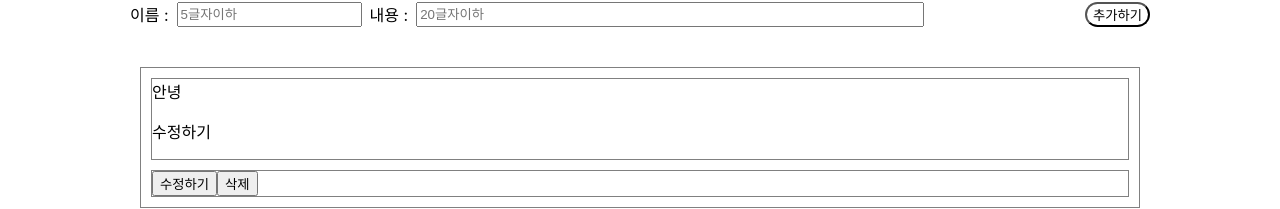
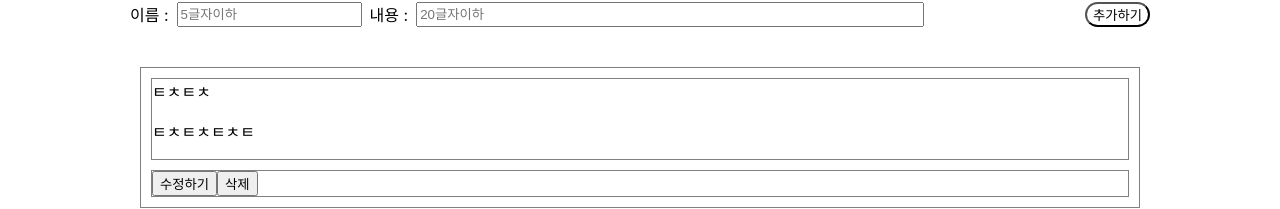
Before and after one commit to wyswhsl21/ohwellbeing, a React (Create React App) app: page /info/1 in a window 1280 px wide. Shown: the part 709-918 px from the top of the page. Built offline with nearby package versions, Linux system fonts and the light colour scheme; data requests are answered from the project's data file.

Commit message:
게시물마다 댓글달기(ohwellId 로 필터)

```diff
--- a/db.json
+++ b/db.json
@@ -35,12 +35,56 @@
     {
       "nickname": "안녕",
       "memo": "수정하기",
-      "id": 3
+      "id": 3,
+      "ohwellId": 10
     },
     {
       "nickname": "ㅌㅌㅌ",
-      "memo": "ㅌㅌㅌ",
-      "id": 4
+      "memo": "ㅇㄹㅇㄹㅇㄹ",
+      "id": 4,
+      "ohwellId": 10
+    },
+    {
+      "nickname": "ㅇㅇㅇ",
+      "memo": "ㅇㅇㅇ",
+      "ohwellId": 9,
+      "id": 6
+    },
+    {
+      "nickname": "몇번?",
+      "memo": "ㅇㅇㅇ",
+      "ohwellId": 9,
+      "id": 7
+    },
+    {
+      "nickname": "ㅌㅊㅌㅊ",
+      "memo": "ㅌㅊㅌㅊㅌㅊㅌ",
+      "ohwellId": 1,
+      "id": 8
+    },
+    {
+      "nickname": "ㅊㅍㅊㅍ`",
+      "memo": "ㅍㅎㄴㅀ",
+      "ohwellId": 1,
+      "id": 9
+    },
+    {
+      "nickname": "2번입니다!",
+      "memo": "되는고야!?",
+      "ohwellId": 2,
+      "id": 10
+    },
+    {
+      "nickname": "2번",
+      "memo": "댓글!",
+      "ohwellId": 2,
+      "id": 11
+    },
+    {
+      "nickname": "ㄴㄴㄴ",
+      "memo": "우오아예!",
+      "ohwellId": 2,
+      "id": 12
     }
   ]
 }
--- a/src/components/dats.jsx
+++ b/src/components/dats.jsx
@@ -1,6 +1,6 @@
 import React, { useEffect } from "react";
 import { useDispatch, useSelector } from "react-redux";
-import { useNavigate, useParams } from "react-router-dom";
+import { useNavigate } from "react-router-dom";
 import styled from "styled-components";
 import { __deleteOhwell, __getOhwell } from "../redux/modules/ohsikSlice";
 
@@ -14,7 +14,7 @@ const Dats = () => {
   //useEffect 정리
   useEffect(() => {
     dispatch(__getOhwell());
-  }, []);
+  }, [dispatch]);
   //handler 정리
   const onDeleteClickhandler = (id) => {
     const result = window.confirm("정말로 삭제 하시겠습니까?");
@@ -35,9 +35,7 @@ const Dats = () => {
           <Boxes key={ohwell.id}>
             <span>{ohwell.title}</span>
             <p>작성자:{ohwell.nickname}</p>
-            <p onClick={() => navigate(`/info/${ohwell.id}`)}>
-              자세히보기 -> 링크로 설정예정
-            </p>
+            <p onClick={() => navigate(`/info/${ohwell.id}`)}>자세히보기</p>
             <button onClick={() => onDeleteClickhandler(ohwell.id)}> 🗑️</button>
           </Boxes>
         );
--- a/src/components/editDadat.jsx
+++ b/src/components/editDadat.jsx
@@ -10,13 +10,19 @@ import {
   __updateDadat,
 } from "../redux/modules/dadatSlice";
 
-const EditDadat = () => {
+const EditDadat = ({ ohwellId }) => {
+  console.log(ohwellId);
   // 설렉터
   const globaldadat = useSelector((state) => state.dadat.dadats);
+  const newglobaldadat = globaldadat.filter((gdadat) => {
+    console.log(gdadat.ohwellId, ohwellId);
+    return gdadat.ohwellId === Number(ohwellId);
+  });
+  console.log(newglobaldadat);
   // 디스페치
   const dispatch = useDispatch();
   // 훅
-  const [dadat, dadatChangeHandler] = useInput();
+  const [dadat, setDadat, dadatChangeHandler] = useInput();
   const [newDadat, setNewDadat] = useState("");
   const [edit, setEdit] = useState(false);
 
@@ -29,7 +35,12 @@ const EditDadat = () => {
   const dadatSubmitHandler = () => {
     // console.log(dadat);
     if (dadat.nickname.trim() === "" || dadat.memo.trim() === "") return;
-    dispatch(__postDadat(dadat));
+    dispatch(__postDadat({ ...dadat, ohwellId: Number(ohwellId) }));
+    setDadat({
+      nickname: "",
+      memo: "",
+      ohwellId: 0,
+    });
   };
 
   // 눌러서 댓글보기의 댓글 삭제하기 Delete
@@ -47,30 +58,8 @@ const EditDadat = () => {
     dispatch(__updateDadat({ newDadatId, newDadat }));
     setNewDadat("");
     setEdit(false);
-    // console.log(newDadatId);
-    // console.log(newDadat);
   };
 
-  // const newDadatEditHandler = async (mydadats) => {
-  //   // if (mydadats.memo.trim() === "") return;
-  //   const editDadat = await axios.patch(
-  //     `http://localhost:3001/dadats/${mydadats.id}`,
-  //     mydadats
-  //   );
-  //   const refresh = dadats.map((mynewdadats) => {
-  //     if (mynewdadats.id === mydadats.id) {
-  //       return {
-  //         ...mynewdadats,
-  //         memo: editDadat.data.memo,
-  //       };
-  //     }
-  //     return mynewdadats;
-  //   });
-  //   setDadats(refresh);
-  //   setNewDadat({
-  //     memo: "",
-  //   });
-  // };
   return (
     <>
       <DadatBox>
@@ -108,12 +97,11 @@ const EditDadat = () => {
           <button>추가하기</button>
         </CommentBox>
       </DadatBox>
+      {/* 대댓  수정하기 누르면 -> 인풋박스로 변경됨*/}
       {edit ? (
         <DadatBox>
           <NewComment>
-            {/* 대댓  수정하기 누르면 -> 인풋박스로 변경됨*/}
-
-            {globaldadat?.map((mydadats) => (
+            {newglobaldadat?.map((mydadats) => (
               <div key={mydadats.id}>
                 {/* 대댓 입력상태__ */}
                 <div>
@@ -128,7 +116,7 @@ const EditDadat = () => {
                         setNewDadat(ev.target.value);
                       }}
                       // 고쳐야함 -> 지금은 모두 한번에 작동됨
-                      disabled={mydadats.id === newDadat.id ? edit : !edit}
+                      // disabled={mydadats.id === newDadat.id ? edit : !edit}
                     />
                   </div>
                 </div>
@@ -147,34 +135,12 @@ const EditDadat = () => {
                 </div>
               </div>
             ))}
-            {/* 맵안돌린 테스트용 수정인풋박스 */}
-            {/* <div>
-              <input
-                type="text"
-                placeholder="테스트용"
-                name="memo"
-                value={newDadat.memo}
-                onChange={(e) => {
-                  setNewDadat({ ...newDadat, memo: e.target.value });
-                }}
-              />
-              <div>
-                <button>수정저장</button>
-                <button
-                  onClick={() => {
-                    setEdit(false);
-                  }}
-                >
-                  취소
-                </button>
-              </div>
-            </div> */}
           </NewComment>
         </DadatBox>
       ) : (
         <DadatBox>
           <NewComment>
-            {globaldadat?.map((mydadats) => (
+            {newglobaldadat?.map((mydadats) => (
               <div key={mydadats.id}>
                 {/* 대댓 입력상태__ */}
                 <div>
--- a/src/components/moreInfo.jsx
+++ b/src/components/moreInfo.jsx
@@ -12,7 +12,7 @@ const MoreInfo = () => {
   const dispatch = useDispatch();
   const [edit, setEdit] = useState(false);
   const [update, setUpdate] = useState("");
-  console.log(update);
+  console.log(id);
 
   const onClickUpdateHandler = () => {
     if (update.trim() === "") {
@@ -79,7 +79,7 @@ const MoreInfo = () => {
           </div>
         </InfoBox>
       )}
-      <EditDadat />
+      <EditDadat ohwellId={id} />
     </>
   );
 };
--- a/src/hooks/useInput.js
+++ b/src/hooks/useInput.js
@@ -4,13 +4,14 @@ const useInput = () => {
   const [dadat, setDadat] = useState({
     nickname: "",
     memo: "",
+    ohwellId: 0,
   });
 
   const dadatChangeHandler = (event) => {
     const { name, value } = event.target;
     setDadat({ ...dadat, [name]: value });
   };
-  return [dadat, dadatChangeHandler];
+  return [dadat, setDadat, dadatChangeHandler];
 };
 
 export default useInput;
--- a/src/redux/modules/ohsiksSlice.js
+++ b/src/redux/modules/ohsiksSlice.js
@@ -2,14 +2,7 @@ import { createAsyncThunk, createSlice } from "@reduxjs/toolkit";
 import { ohwellApi } from "../../mytools/instance";
 
 const initialState = {
-  ohwell: [
-    {
-      id: 0,
-      nickname: "응 좋아",
-      title: "샐러드 먹을래?",
-      memo: "응 좋아",
-    },
-  ],
+  ohwell: {},
   isLoading: false,
   error: null,
 };
@@ -18,7 +11,6 @@ export const __getOhwells = createAsyncThunk(
   async (payload, thunkAPI) => {
     try {
       const { data } = await ohwellApi.getOhwells(payload);
-      console.log(data);
       return thunkAPI.fulfillWithValue(data);
     } catch (error) {
       return thunkAPI.rejectWithValue(error);
```
Also changed, not shown: src/hooks/useSubmit.js (deleted).
